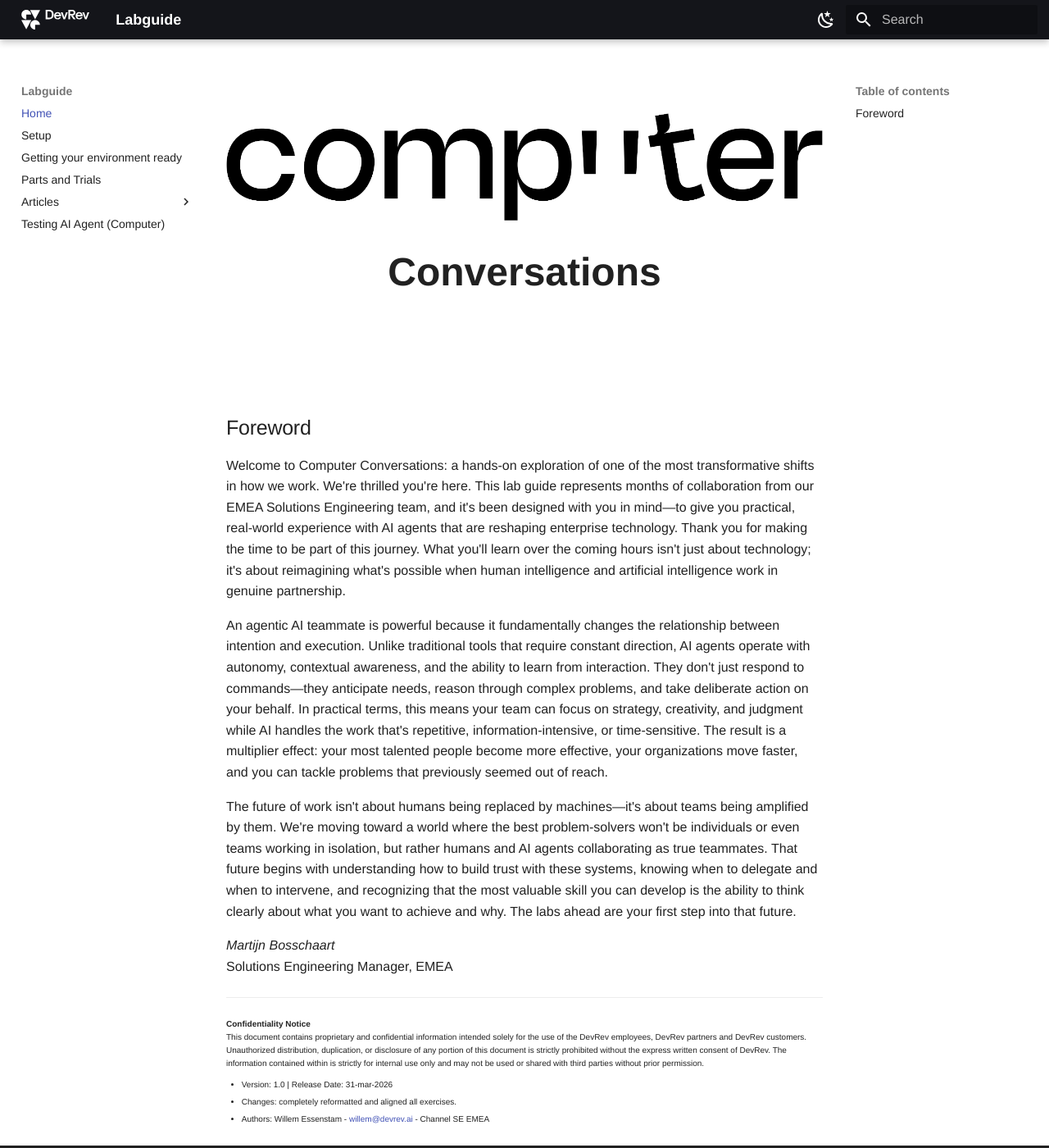
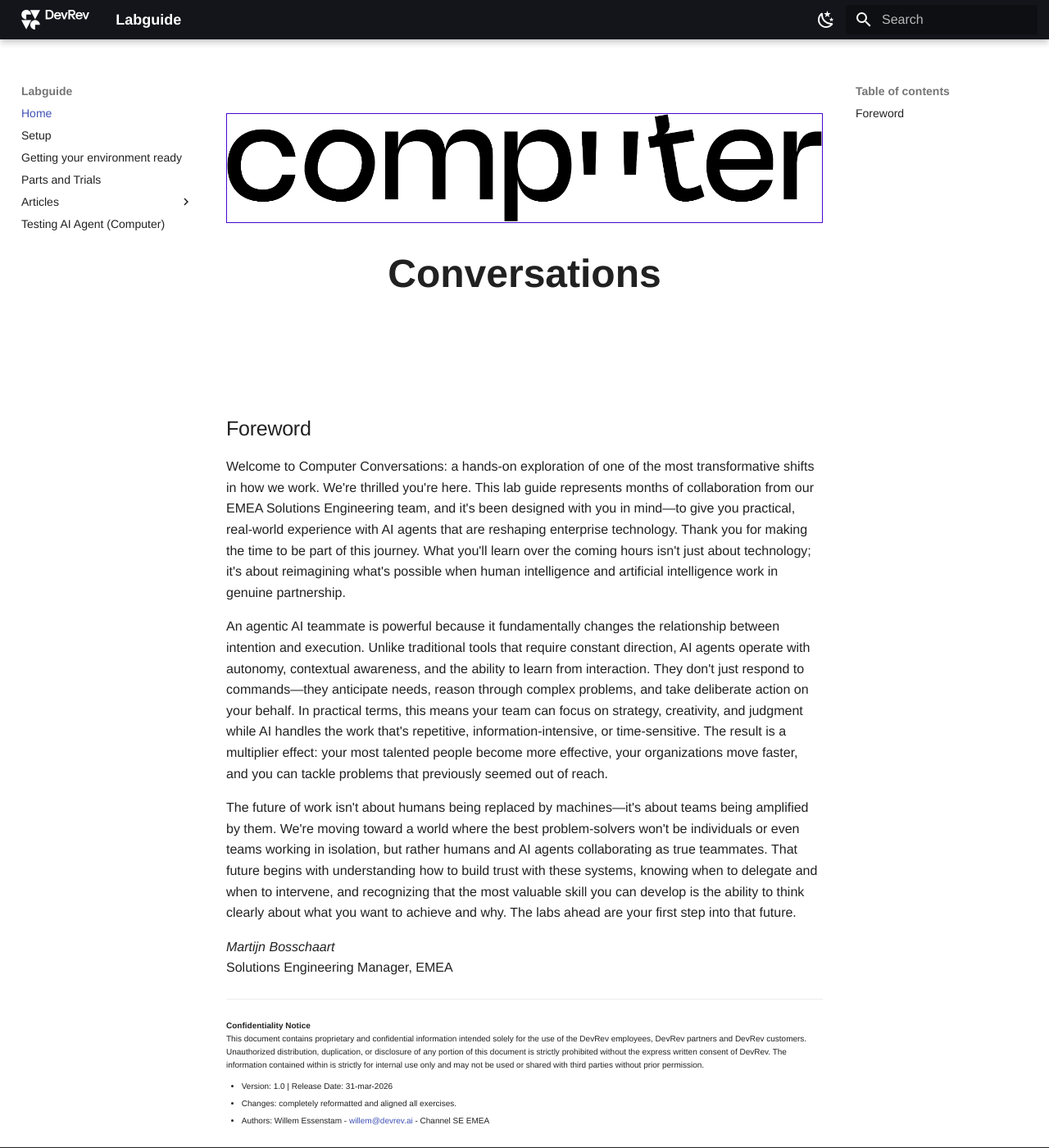
Before and after one commit to wessenstam/Labguide_1, an MkDocs documentation site: the page built from docs/index.md, in a window 1280 px wide and 1400 px high. Shown: the whole window at 82% size. Built offline with MkDocs 1.6.1 and Material for MkDocs 9.7.7, drawn with Linux system fonts in a browser that asks for light colours; some web fonts are replaced.

Commit message:
new image border

```diff
--- a/docs/css/extra.css
+++ b/docs/css/extra.css
@@ -18,6 +18,7 @@
 .md-content img {
     max-width: 100%;
     height: auto;
+    border: 1px solid #4707D1;
 }
 
 /* Center figure images (single or multiple per paragraph, e.g. mod1). */
```
